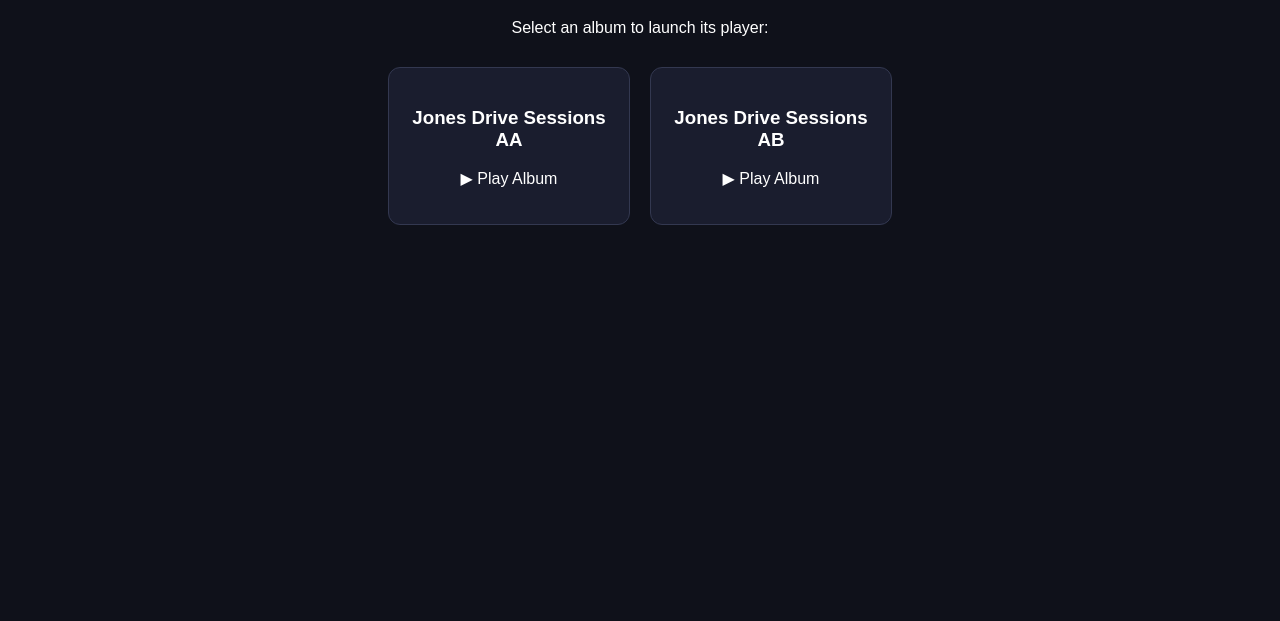
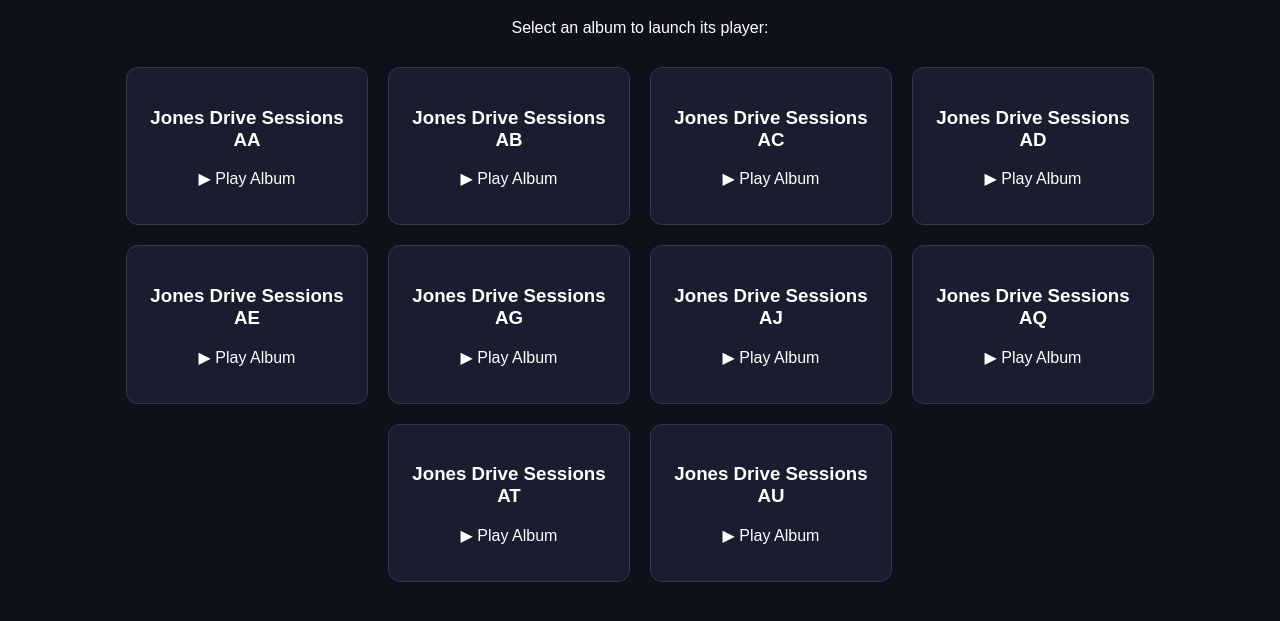
Before and after one commit to TheJollyLaMa/DecentBusking, a plain HTML site: page ipfs/index.html in a window 1280 px wide. Shown: the part 119-740 px from the top of the page. Drawn offline with Linux system fonts and the light colour scheme.

Commit message:
Add multiple album links to index.html

```diff
--- a/ipfs/index.html
+++ b/ipfs/index.html
@@ -27,6 +27,54 @@
       <h3>Jones Drive Sessions AB</h3>
       <p>▶ Play Album</p>
     </a>
+
+    <!-- Album AC -->
+    <a class="album-card" href="https://ipfs.io/ipfs/bafybeictplsxfqayhrewyrcc2mhouuyydlzyedzweqyhindwgj5o67qsrm">
+      <h3>Jones Drive Sessions AC</h3>
+      <p>▶ Play Album</p>
+    </a>
+
+    <!-- Album AD -->
+    <a class="album-card" href="https://ipfs.io/ipfs/bafybeihs45httneokxvobxm3outngl2w677gssgkjxzklgqxafj32c42pi">
+      <h3>Jones Drive Sessions AD</h3>
+      <p>▶ Play Album</p>
+    </a>
+
+    <!-- Album AE -->
+    <a class="album-card" href="https://ipfs.io/ipfs/bafybeiendvgc6orpxjywzeev4abwiwtcjdpz2644cawuzstbzgdi6iyzri">
+      <h3>Jones Drive Sessions AE</h3>
+      <p>▶ Play Album</p>
+    </a>
+
+    <!-- Album AG -->
+    <a class="album-card" href="https://ipfs.io/ipfs/bafybeiaqsuhdzgu2hnpquwed6jtbgnrf4xcgk4fg5ee3kjyuflaty4qoey">
+      <h3>Jones Drive Sessions AG</h3>
+      <p>▶ Play Album</p>
+    </a>
+
+    <!-- Album AJ -->
+    <a class="album-card" href="https://ipfs.io/ipfs/bafybeibrl3oz5umodfyhblbejmfdj3srzhyq4rfuwv25u66h4bwiz477te">
+      <h3>Jones Drive Sessions AJ</h3>
+      <p>▶ Play Album</p>
+    </a>
+
+    <!-- Album AQ -->
+    <a class="album-card" href="https://ipfs.io/ipfs/bafybeicuiis54cs7u3ucd2pusadnzk627tn3lyp7hnyzmczl6zmkj26oy4">
+      <h3>Jones Drive Sessions AQ</h3>
+      <p>▶ Play Album</p>
+    </a>
+
+    <!-- Album AT -->
+    <a class="album-card" href="https://ipfs.io/ipfs/bafybeifuqdjue7bkwgt6qaocd2fvcjj5cedbb6e7spbahkescvcets3gza">
+      <h3>Jones Drive Sessions AT</h3>
+      <p>▶ Play Album</p>
+    </a>
+
+    <!-- Album AU -->
+    <a class="album-card" href="https://ipfs.io/ipfs/bafybeihvj257qsqpbajid25lbdssmcr6fglqqzz7uvpeedn7q3adxvvfna">
+      <h3>Jones Drive Sessions AU</h3>
+      <p>▶ Play Album</p>
+    </a>
   </div>
 
 
```
